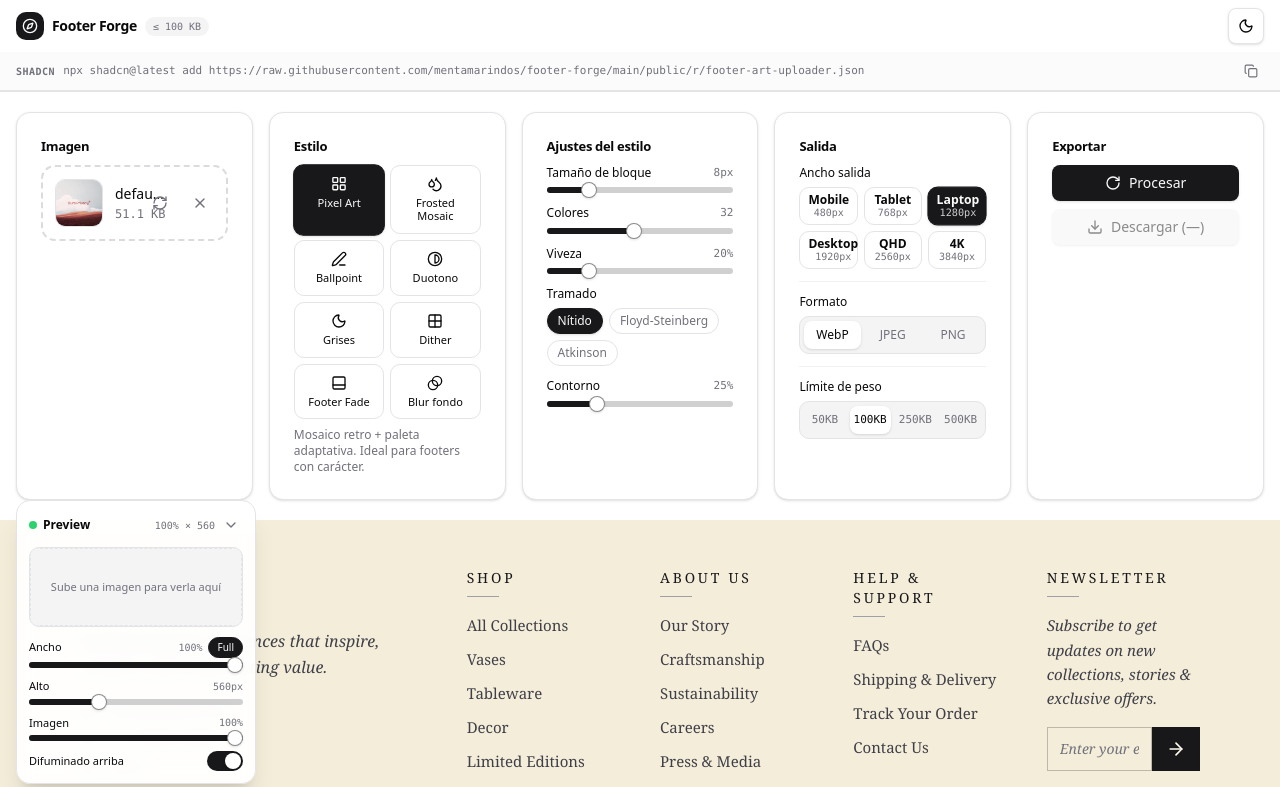
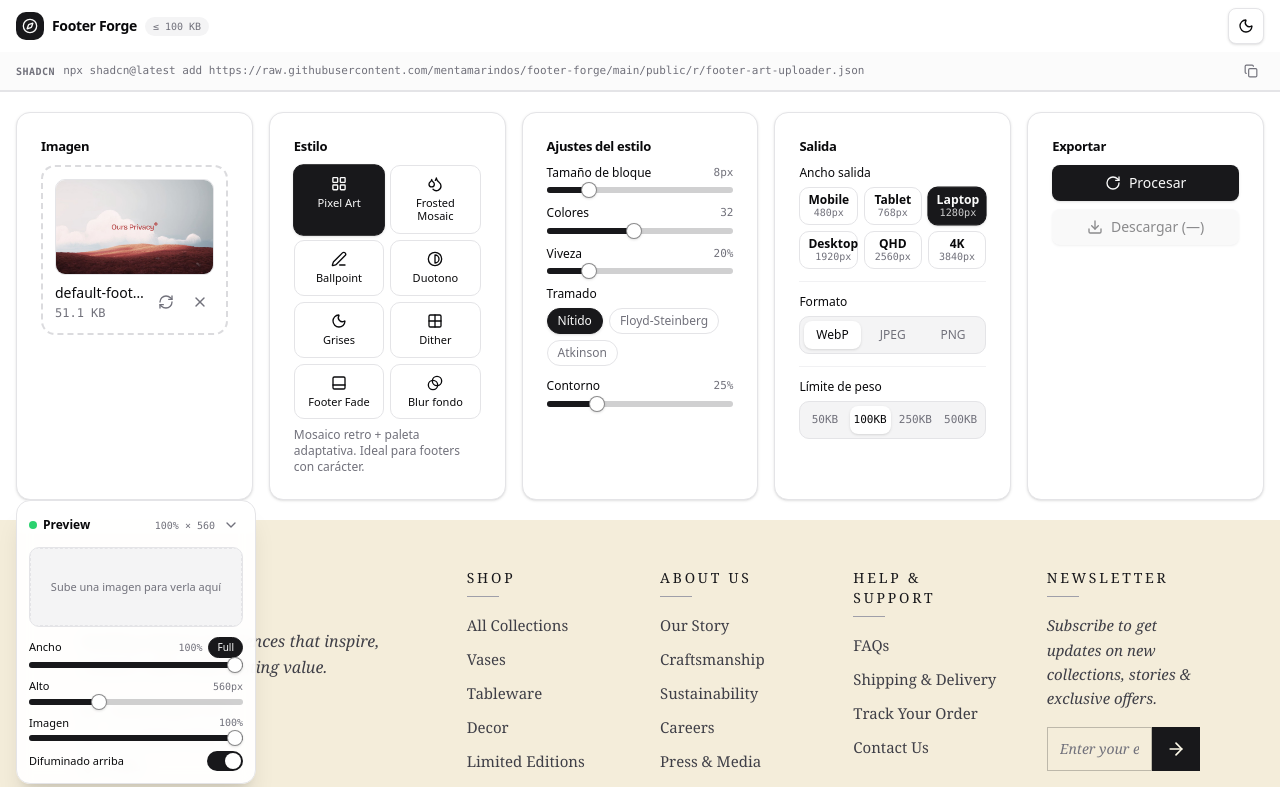
Before and after one commit to mentamarindos/footer-forge, a React (Vite) app: page / in a window 1280 px wide. Shown: the top 787 px of the page. Built offline with nearby package versions, Linux system fonts and the light colour scheme.

Commit message:
Dropzone vertical: preview grande + fila nombre/acciones

```diff
--- a/src/components/dropzone.tsx
+++ b/src/components/dropzone.tsx
@@ -57,12 +57,13 @@ export function Dropzone() {
       )}
     >
       {file && originalUrl ? (
-        <>
+        <div className="grid w-full gap-2">
           <img
             src={originalUrl}
             alt="Original"
-            className="h-12 w-12 shrink-0 rounded-lg border object-cover"
+            className="h-24 w-full rounded-lg border object-cover"
           />
+          <div className="flex items-center gap-1.5">
             <div className="grid min-w-0 flex-1 gap-0.5">
               <p className="truncate text-sm font-medium" title={file.name}>{file.name}</p>
               <p className="whitespace-nowrap font-mono text-xs text-muted-foreground">{formatBytes(file.size)}</p>
@@ -75,7 +76,7 @@ export function Dropzone() {
                 e.stopPropagation();
                 openPicker();
               }}
-            className="rounded-md p-1.5 text-muted-foreground transition-colors hover:bg-accent hover:text-foreground focus-visible:outline-none focus-visible:ring-1 focus-visible:ring-ring"
+              className="shrink-0 rounded-md p-1.5 text-muted-foreground transition-colors hover:bg-accent hover:text-foreground focus-visible:outline-none focus-visible:ring-1 focus-visible:ring-ring"
             >
               <RefreshCw className="h-4 w-4" />
             </button>
@@ -87,11 +88,12 @@ export function Dropzone() {
                 e.stopPropagation();
                 clearFile();
               }}
-            className="rounded-md p-1.5 text-muted-foreground transition-colors hover:bg-destructive/10 hover:text-destructive focus-visible:outline-none focus-visible:ring-1 focus-visible:ring-ring"
+              className="shrink-0 rounded-md p-1.5 text-muted-foreground transition-colors hover:bg-destructive/10 hover:text-destructive focus-visible:outline-none focus-visible:ring-1 focus-visible:ring-ring"
             >
               <X className="h-4 w-4" />
             </button>
-        </>
+          </div>
+        </div>
       ) : (
         <>
           <span
```
Lines whose indentation alone changed are shown as unchanged.
